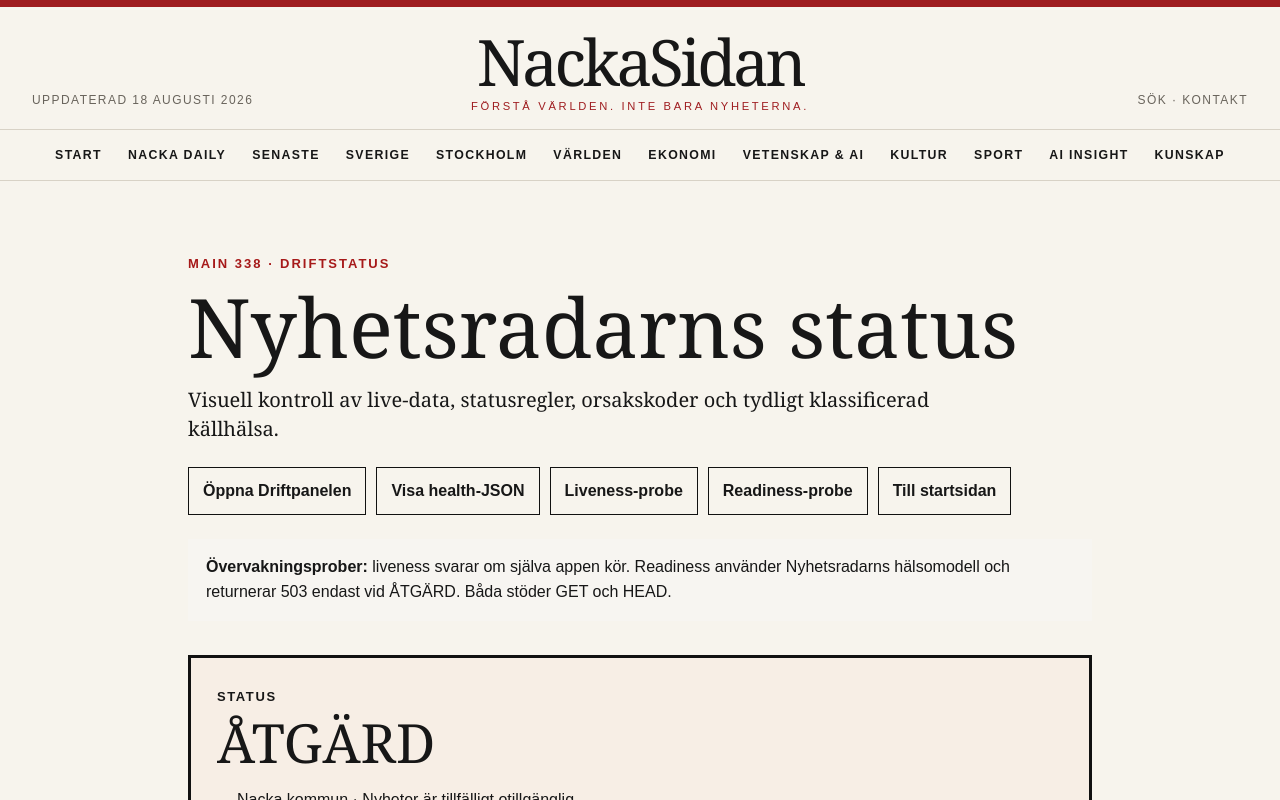
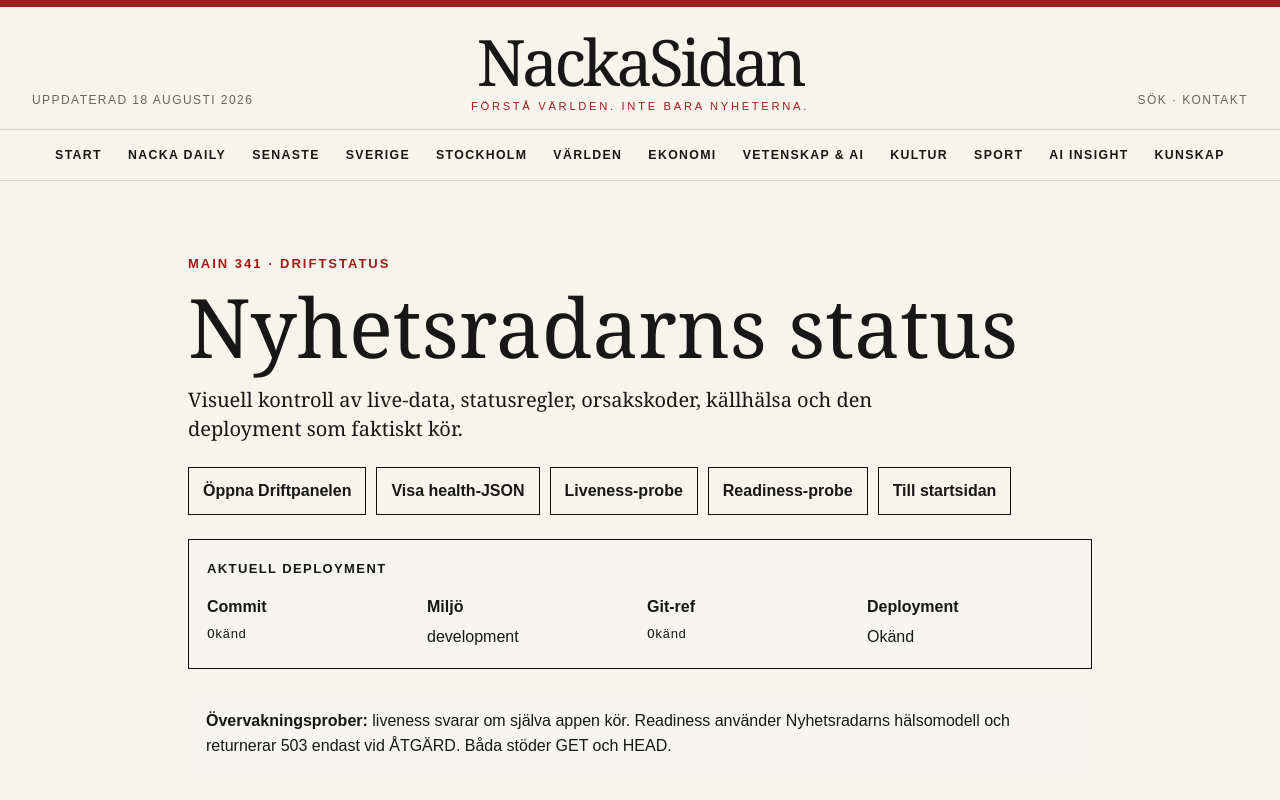
Before and after one commit to Djurgarden2019/NackaSidan-2026, a Next.js app: page /driftstatus in a window 1280 px wide. Shown: the top 800 px of the page. Built offline with nearby package versions, Linux system fonts and the light colour scheme; no server answers.

Commit message:
Main 341: show deployment identity on drift status

```diff
--- a/app/driftstatus/page.tsx
+++ b/app/driftstatus/page.tsx
@@ -1,6 +1,7 @@
 import Link from 'next/link';
 import { getLiveNews } from '../../lib/liveNews';
 import { getNewsHealth } from '../../lib/newsHealth';
+import { getDeploymentIdentity } from '../../lib/deploymentIdentity';
 
 export const revalidate = 900;
 
@@ -25,6 +26,7 @@ const sourceStateLabels: Record<string,string> = {
 
 export default async function DriftstatusPage() {
   const radar = await getLiveNews();
+  const deployment = getDeploymentIdentity();
   const {
     unavailable,
     alerts,
@@ -44,10 +46,10 @@ export default async function DriftstatusPage() {
 
   return (
     <main style={{ maxWidth: 960, margin: '0 auto', padding: '72px 28px 100px' }}>
-      <p style={{ color: '#a61919', fontWeight: 800, letterSpacing: 2, fontSize: 13 }}>MAIN 338 · DRIFTSTATUS</p>
+      <p style={{ color: '#a61919', fontWeight: 800, letterSpacing: 2, fontSize: 13 }}>MAIN 341 · DRIFTSTATUS</p>
       <h1 style={{ fontFamily: 'Georgia,serif', fontSize: 'clamp(48px,7vw,82px)', lineHeight: .98, margin: '12px 0 18px' }}>Nyhetsradarns status</h1>
       <p style={{ fontFamily: 'Georgia,serif', fontSize: 20, lineHeight: 1.45, maxWidth: 760 }}>
-        Visuell kontroll av live-data, statusregler, orsakskoder och tydligt klassificerad källhälsa.
+        Visuell kontroll av live-data, statusregler, orsakskoder, källhälsa och den deployment som faktiskt kör.
       </p>
 
       <nav aria-label="Driftverktyg" style={{ display: 'flex', flexWrap: 'wrap', gap: 10, marginTop: 24 }}>
@@ -57,6 +59,16 @@ export default async function DriftstatusPage() {
         <Link href="/api/news-health/ready" style={{ border: '1px solid #111', padding: '10px 14px', textDecoration: 'none', fontWeight: 700 }}>Readiness-probe</Link>
         <Link href="/" style={{ border: '1px solid #111', padding: '10px 14px', textDecoration: 'none', fontWeight: 700 }}>Till startsidan</Link>
       </nav>
+
+      <section aria-label="Deployment-identitet" style={{ marginTop: 24, padding: '18px', border: '1px solid #111', background: '#f7f5f1' }}>
+        <div style={{ fontSize: 13, fontWeight: 900, letterSpacing: 1.4 }}>AKTUELL DEPLOYMENT</div>
+        <div style={{ display: 'grid', gridTemplateColumns: 'repeat(auto-fit,minmax(180px,1fr))', gap: 14, marginTop: 14 }}>
+          <div><strong>Commit</strong><div style={{ fontFamily: 'monospace', marginTop: 4 }}>{deployment.shortCommitSha ?? 'Okänd'}</div></div>
+          <div><strong>Miljö</strong><div style={{ marginTop: 4 }}>{deployment.environment}</div></div>
+          <div><strong>Git-ref</strong><div style={{ fontFamily: 'monospace', marginTop: 4 }}>{deployment.gitRef ?? 'Okänd'}</div></div>
+          <div><strong>Deployment</strong><div style={{ marginTop: 4 }}>{deployment.deploymentUrl ? <a href={`https://${deployment.deploymentUrl}`} target="_blank" rel="noreferrer">Öppna körande deploy</a> : 'Okänd'}</div></div>
+        </div>
+      </section>
 
       <section aria-label="Probe-status" style={{ marginTop: 24, padding: '16px 18px', background: '#f7f5f1', lineHeight: 1.55 }}>
         <strong>Övervakningsprober:</strong> liveness svarar om själva appen kör. Readiness använder Nyhetsradarns hälsomodell och returnerar 503 endast vid ÅTGÄRD. Båda stöder GET och HEAD.
```
